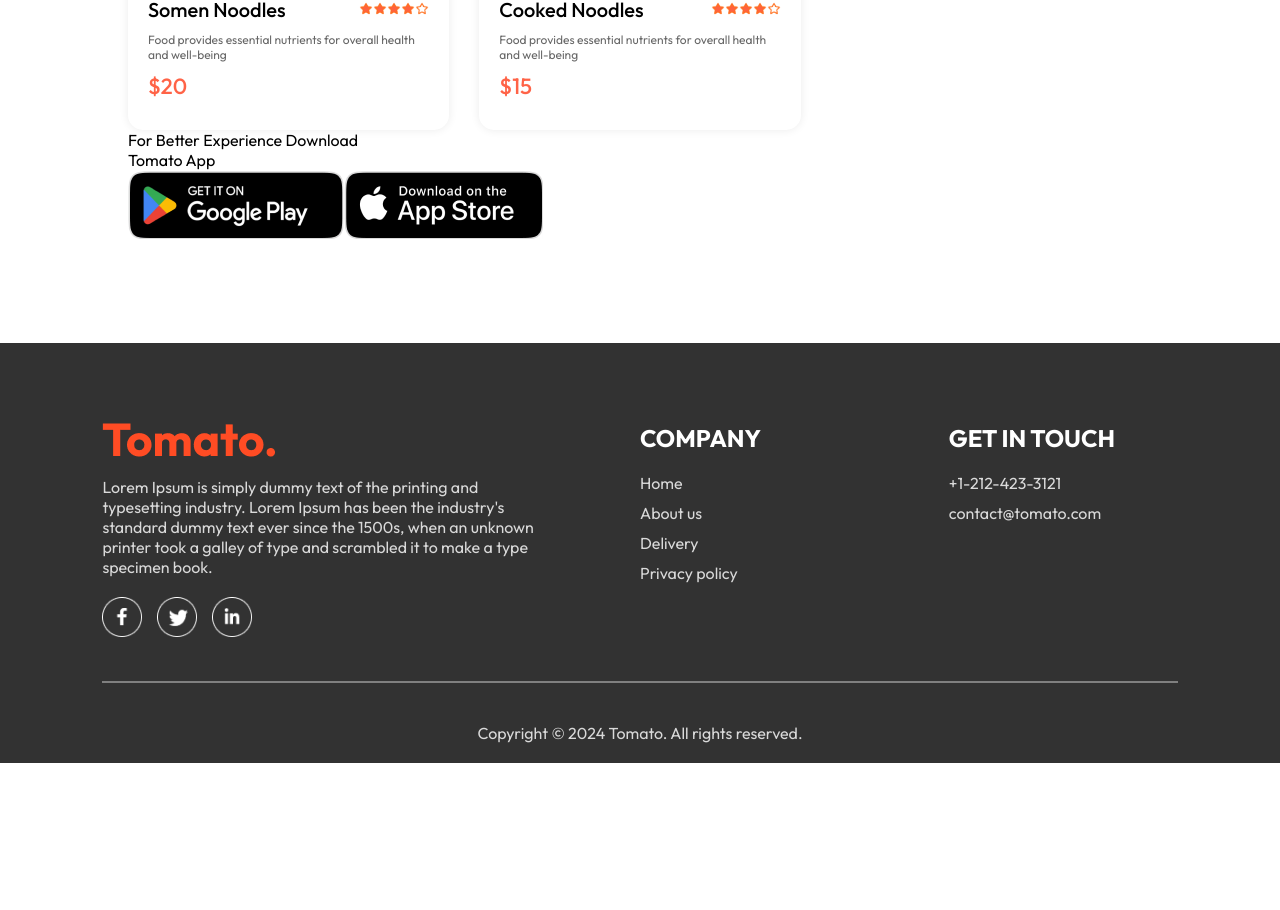
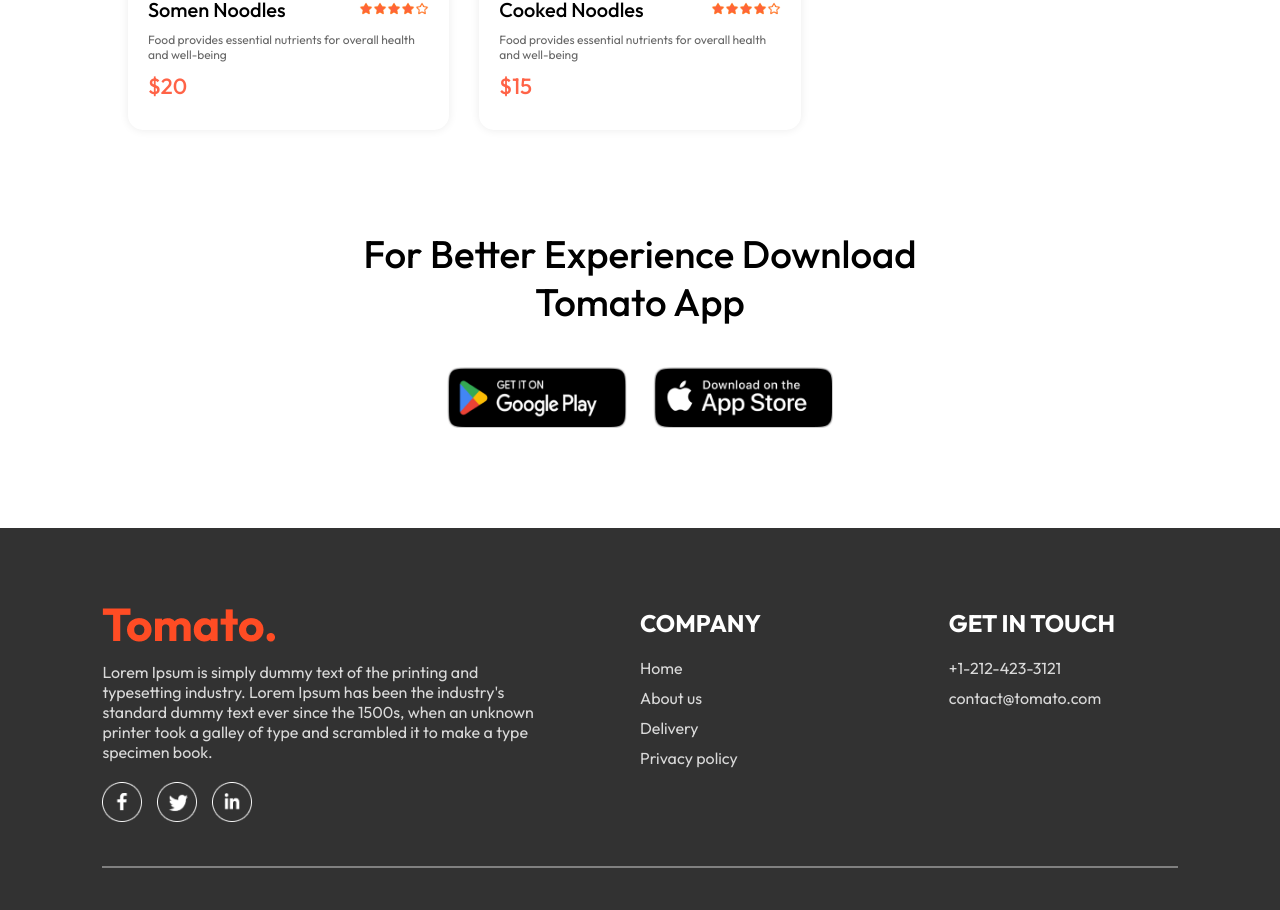
Before and after one commit to suisashehi/food-delivery, a React (Vite) app: page / in a window 1280 px wide. Shown: the part 5873-6783 px from the top of the page. Before the commit the page ends 6636 px from the top, so only its background shows below. Built offline with nearby package versions, Linux system fonts and the light colour scheme.

Commit message:
added CSS for AppDownload component and hover effects

```diff
--- a/src/components/AppDownload/AppDownload.css
+++ b/src/components/AppDownload/AppDownload.css
@@ -0,0 +1,29 @@
+.app-download{
+    margin: auto;
+    margin-top: 100px;
+    font-size: max(3vw,20px);
+    text-align: center;
+    font-weight: 500;
+
+
+}
+
+.app-download-platforms{
+    display: flex;
+    justify-content: center;
+    gap: max(2vw,10px);
+    margin-top: 40px;
+
+}
+
+.app-download-platforms img{
+    width: max(30vw,120px);
+    max-width: 180px;
+    transition: 0.5s;
+    cursor: pointer;
+
+}
+
+.app-download-platforms img:hover{
+    transform: scale(1.05);
+}
```
